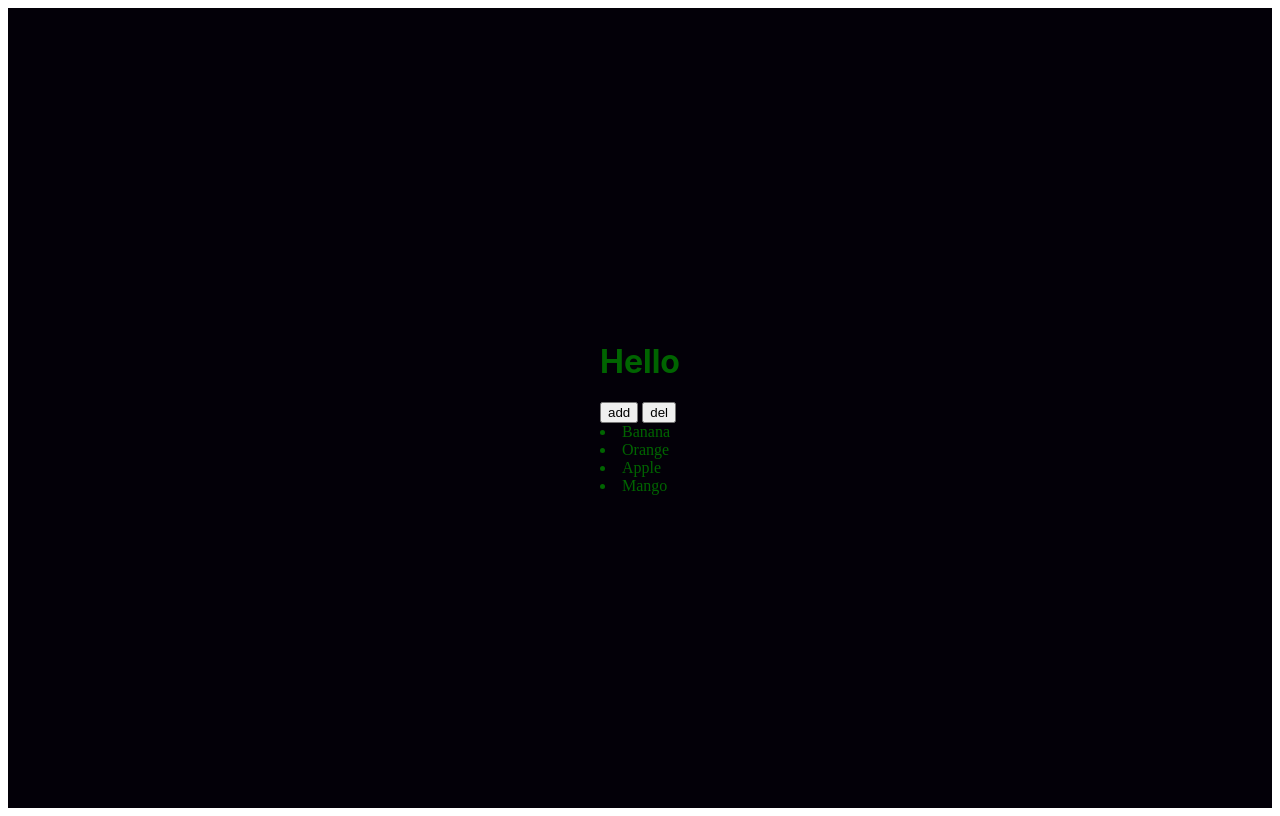
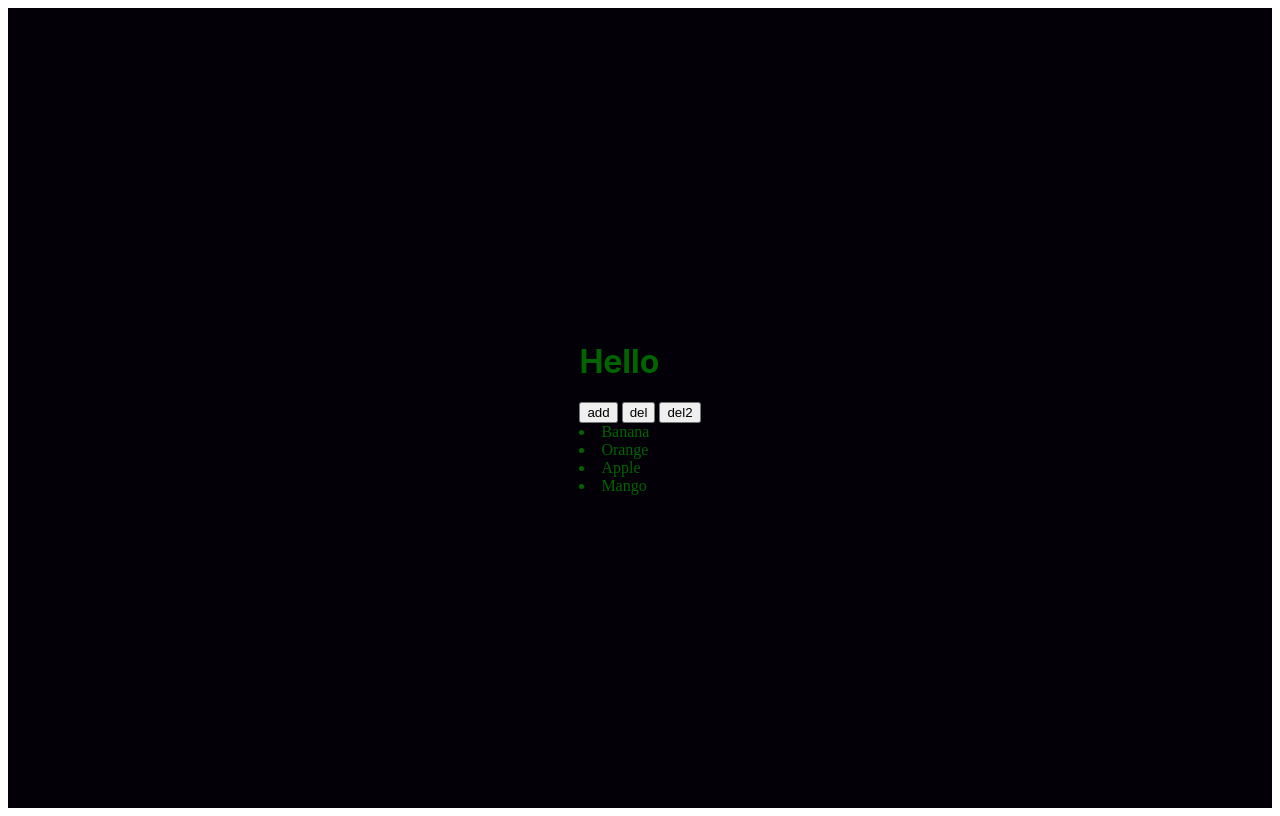
Before and after one commit to krishtelco/react-flex-arrayobjects, a React (Create React App) app: page / in a window 1280 px wide. Built offline with nearby package versions, Linux system fonts and the light colour scheme.

Commit message:
1 file modified

```diff
--- a/src/App.js
+++ b/src/App.js
@@ -14,12 +14,22 @@ export default function App() {
 
     setFruits([...oldfruits]);
   };
+  const ondelete2 = (item) => {
+
+    let index= fruits.indexOf(item);
+    setFruits([...fruits.slice(0,index), ...fruits.slice(index+1,fruits.length)]);
+
+
+  };
   return (
     <div className="flexbox">
       <div className="flexitem">
         <h1>Hello </h1>
         <button onClick={onsubmit}>add</button>{' '}
         <button onClick={() => ondelete('Apple')}>del</button>
+        {' '}
+        <button onClick={() => ondelete2('Orange')}>del2</button>
+        <br/>
         {fruits.map((fruit) => (
           <li>{fruit}</li>
         ))}
```
